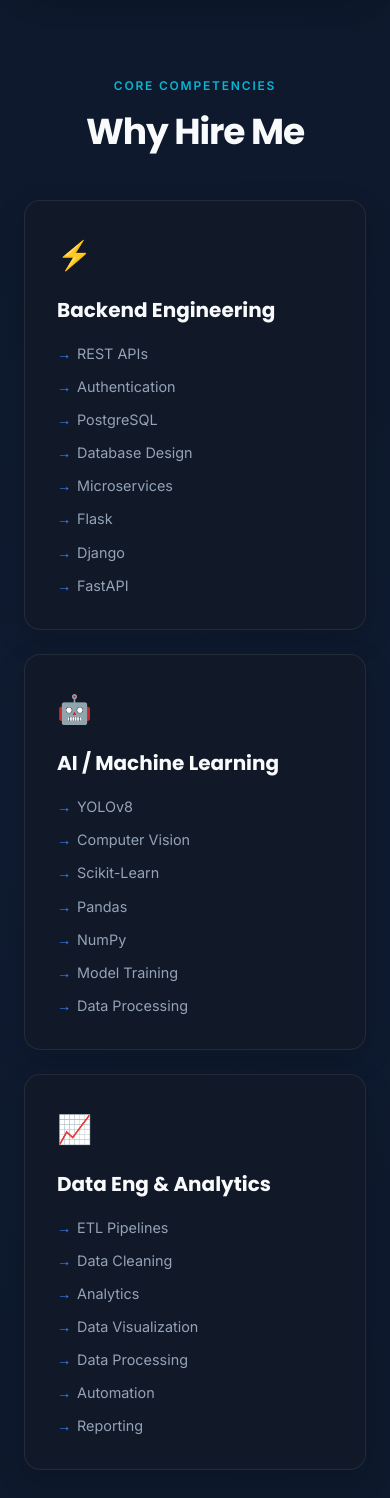
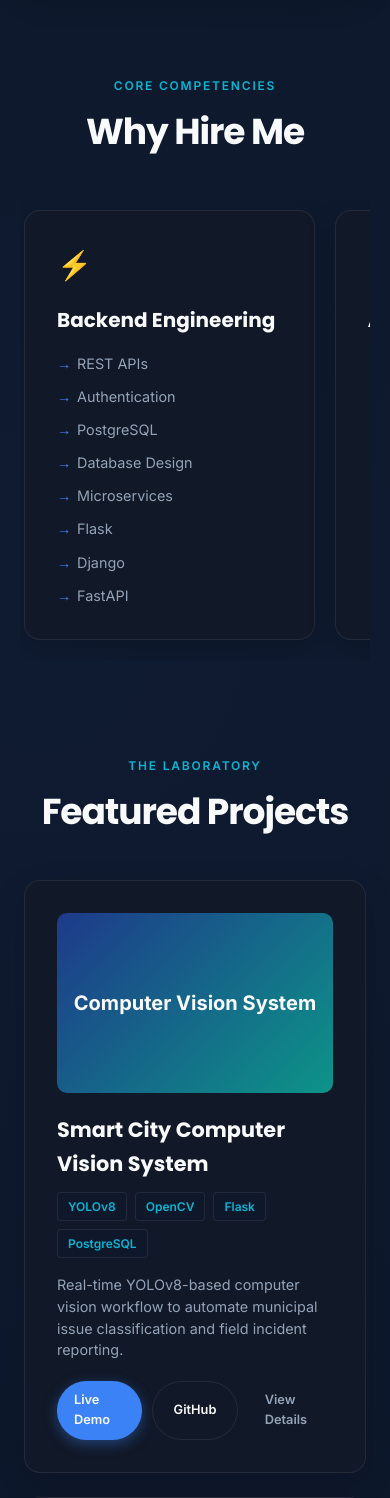
Before and after one commit to Shree-2516/shreeyash.in, a Flask app: page / in a window 390 px wide. Shown: the part 1211-2709 px from the top of the page. Run offline with Flask 3, Linux system fonts and the light colour scheme; data comes from the database, SQL or seed files in the repository; data that the repository does not hold is empty.

Commit message:
style: make why-hire-me cards horizontally scrollable on mobile

```diff
--- a/app/static/css/style.css
+++ b/app/static/css/style.css
@@ -889,6 +889,36 @@ a {
         }
     }
 
+    .why-hire-grid {
+        display: flex;
+        overflow-x: auto;
+        scroll-snap-type: x mandatory;
+        gap: 20px;
+        padding: 10px 4px 20px 4px;
+        margin: 0 -4px;
+        scrollbar-width: thin;
+        scrollbar-color: rgba(59, 130, 246, 0.3) transparent;
+        -webkit-overflow-scrolling: touch;
+    }
+
+    .why-hire-grid::-webkit-scrollbar {
+        height: 6px;
+    }
+
+    .why-hire-grid::-webkit-scrollbar-track {
+        background: transparent;
+    }
+
+    .why-hire-grid::-webkit-scrollbar-thumb {
+        background-color: rgba(59, 130, 246, 0.3);
+        border-radius: 999px;
+    }
+
+    .why-card {
+        flex: 0 0 85%;
+        scroll-snap-align: center;
+    }
+
     .project-grid {
         grid-template-columns: 1fr;
     }
```
